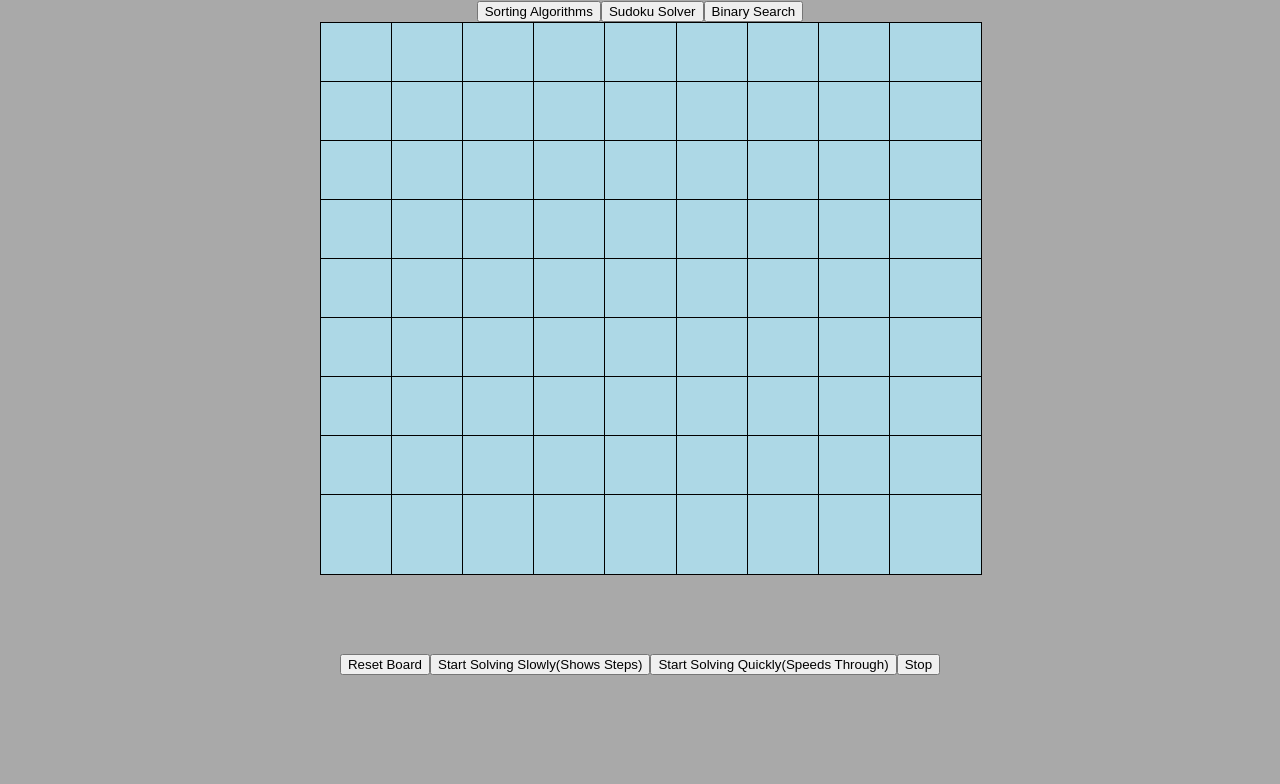
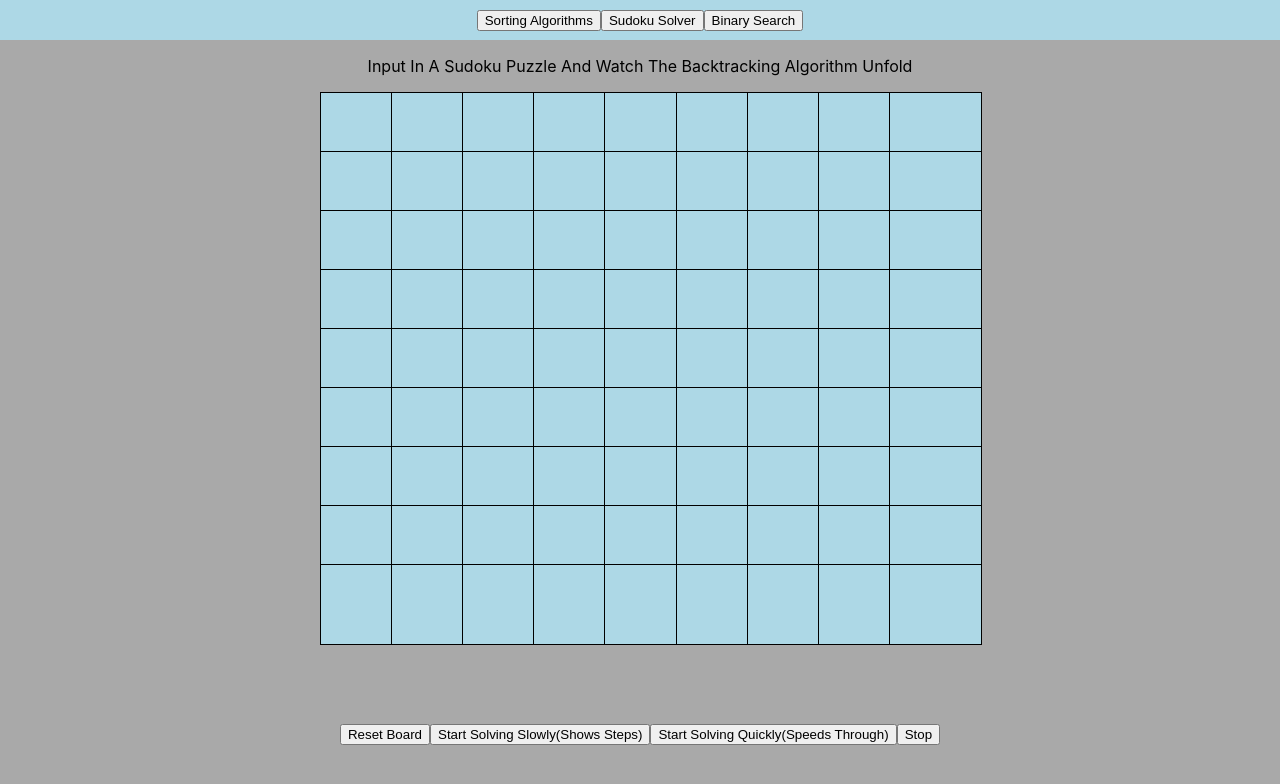
Before and after one commit to monishprojs/algorithmVisualizer, a React (Create React App) app: page /sudoku in a window 1280 px wide. Shown: the top 784 px of the page. Built offline with nearby package versions, Linux system fonts and the light colour scheme.

Commit message:
small visual update

```diff
--- /dev/null
+++ b/src/navBar/navBar.css
@@ -0,0 +1,7 @@
+.navBar{
+    background-color: lightblue;
+    height: 5vh;
+    display: flex;
+    justify-content: center;
+    align-items: center;
+}
--- a/src/navBar/navBar.jsx
+++ b/src/navBar/navBar.jsx
@@ -1,5 +1,6 @@
 import React from 'react';
 import { useNavigate } from "react-router-dom";
+import './navBar.css';
 
 function NavBar(){
 
@@ -15,7 +16,7 @@ function NavBar(){
     }
 
     return (
-        <div>
+        <div className='navBar'>
             <button onClick={goSort}>Sorting Algorithms</button>
             <button onClick={goSudoku}>Sudoku Solver</button>
             <button onClick={goSearch}>Binary Search</button>
--- a/src/sudokuVisualizer/sudokuVisualizer.jsx
+++ b/src/sudokuVisualizer/sudokuVisualizer.jsx
@@ -274,6 +274,7 @@ function SudokuVisualizer(){
     return(
         <div>
             <NavBar></NavBar>
+            <p>Input In A Sudoku Puzzle And Watch The Backtracking Algorithm Unfold</p>
         <div className='grid-container'>
             {board.map((row, rowIndex) => (
                 <div key={rowIndex} className="grid-row">
```
